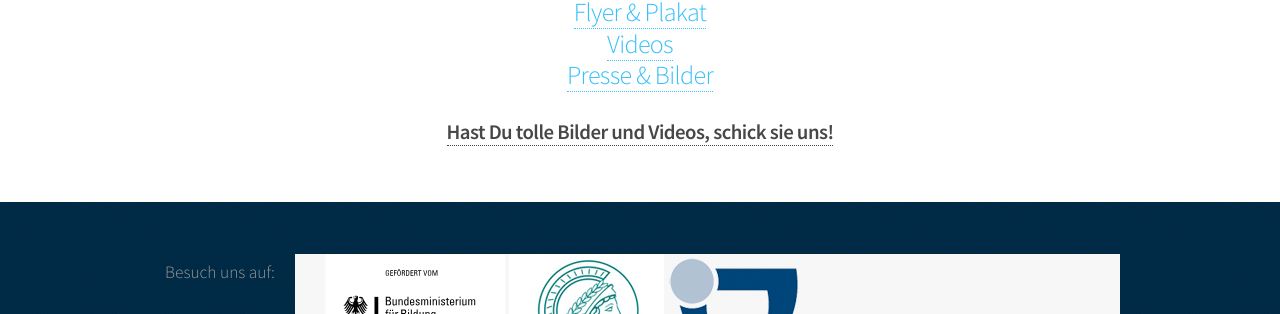
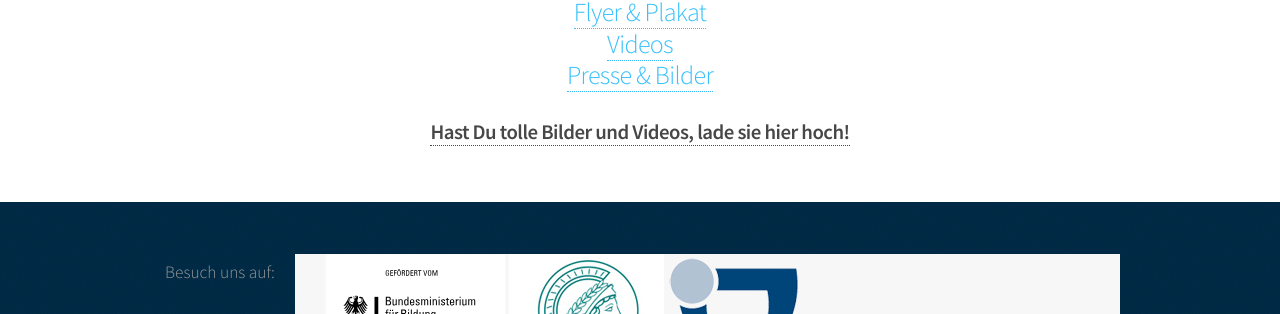
Before and after one commit to myosd/myosd.github.io, a Jekyll site: the page built from index.html, in a window 1280 px wide and 900 px high, scrolled down 2786 px. Shown: the part 141-455 px from the top of the window. Built offline with Jekyll 4.4.1, drawn with Linux system fonts in a browser that asks for light colours.

Commit message:
Update index.html

```diff
--- a/index.html
+++ b/index.html
@@ -117,7 +117,7 @@ Proben genommen? Welche Ergebnisse haben wir?</a></p>
 				<p style="border-style: none"><a href="https://owncloud.mpi-bremen.de/index.php/s/WAPXUGf1ELlr3u5"> <span class="label">Flyer & Plakat</span></a></p>
 				<p style="border-style: none"><a href="https://owncloud.mpi-bremen.de/index.php/s/dUeaZZrZMu6Sani" <span class="label">Videos</span></a></p>
 				<p style="border-style: none"><a href="https://owncloud.mpi-bremen.de/index.php/s/nGkXwLEILpeyUQ1" <span class="label">Presse & Bilder</span></a></p>
-				<h3><a href="https://owncloud.mpi-bremen.de/index.php/s/EYdCgvoNS4WUbNK"> <span class="label">Hast Du tolle Bilder und Videos, schick sie uns!</span></a></h3>
+				<h3><a href="https://owncloud.mpi-bremen.de/index.php/s/EYdCgvoNS4WUbNK"> <span class="label">Hast Du tolle Bilder und Videos, lade sie hier hoch!</span></a></h3>
 			</header>
 		</div>
 	</section>
```
